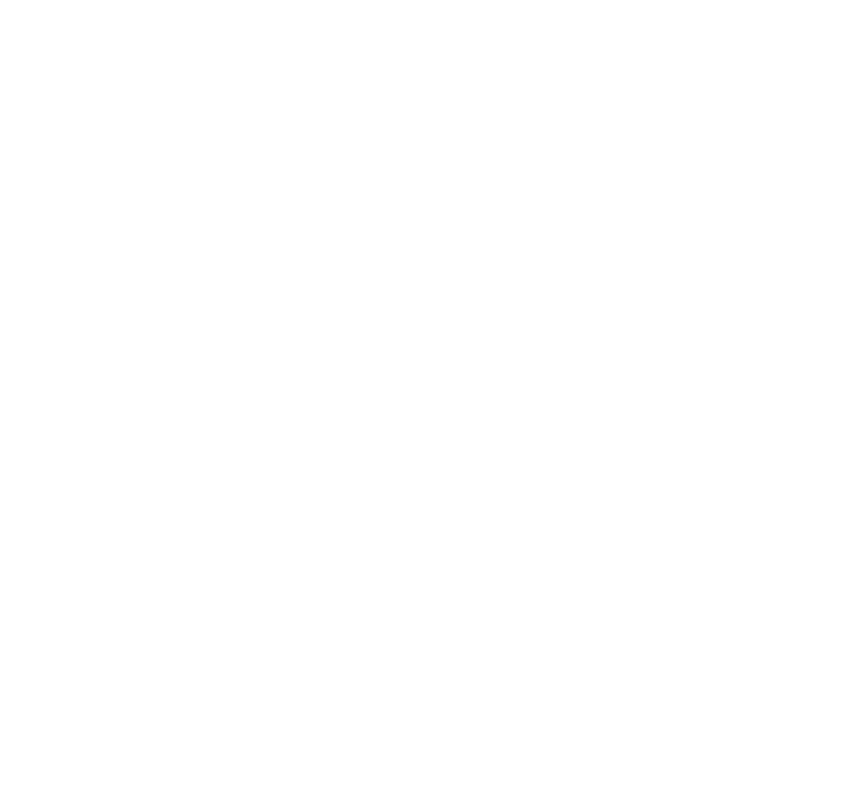
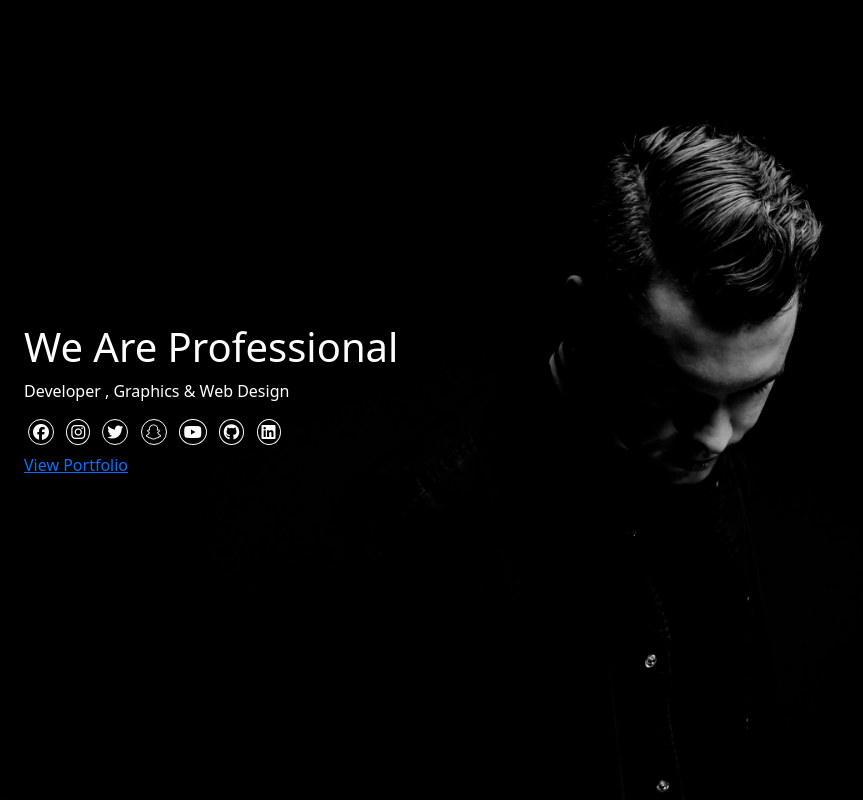
Before and after one commit to islamel-sayed96/BootstrapProject, a plain HTML site: page index.html in a window 1280 px wide. Shown: the whole page, without its empty margins (0-863 px from the left). Drawn offline with Linux system fonts and the light colour scheme.

Commit message:
Header Section

```diff
--- a/Assets/Css/style.css
+++ b/Assets/Css/style.css
@@ -0,0 +1,9 @@
+header{
+    background-image: url(../Images/bg.jpg);
+    background-size: cover;
+    background-position: center;
+
+}
+.icon a{
+    color: white;
+}
--- a/index.html
+++ b/index.html
@@ -8,7 +8,26 @@
          <link rel="stylesheet" href="Assets/Css/style.css">
     </head>
     <body>
-
+        <header class="vh-100  align-items-center d-flex">
+            <div class="header-content ps-4 text-white ">
+                <h1>We Are Professional</h1>
+                <p>Developer , Graphics & Web Design</p>
+                <div class="social-media d-flex mb-2">
+                    <div class="icon ">
+                        <a href="https://islamel-sayed96.github.io/Rotaract-portfolio/" target="_blank" class="link-underline-light link-underline-opacity-0" >
+                            <i class="fa-brands fa-facebook border border-light d-inline-block rounded-circle mx-1 align-items-center p-1"></i>
+                        </a>
+                        <i class="fa-brands fa-instagram border border-light d-inline-block rounded-circle mx-1 align-items-center p-1"></i>
+                        <i class="fa-brands fa-twitter border border-light d-inline-block rounded-circle mx-1 align-items-center p-1"></i>
+                        <i class="fa-brands fa-snapchat border border-light d-inline-block rounded-circle mx-1 align-items-center p-1"></i>
+                        <i class="fa-brands fa-youtube border border-light d-inline-block rounded-circle mx-1 align-items-center p-1"></i>
+                        <i class="fa-brands fa-github border border-light d-inline-block rounded-circle mx-1 align-items-center p-1"></i>
+                        <i class="fa-brands fa-linkedin border border-light d-inline-block rounded-circle mx-1 align-items-center p-1"></i>
+                    </div>
+                </div>
+                    <a href="https://islamel-sayed96.github.io/Rotaract-portfolio/"> View Portfolio </a>
+            </div>
+        </header>
 
         <!-- Bootstrap - js -->
         <script src="Assets/js/bootstrap.bundle.min.js"></script>
```
